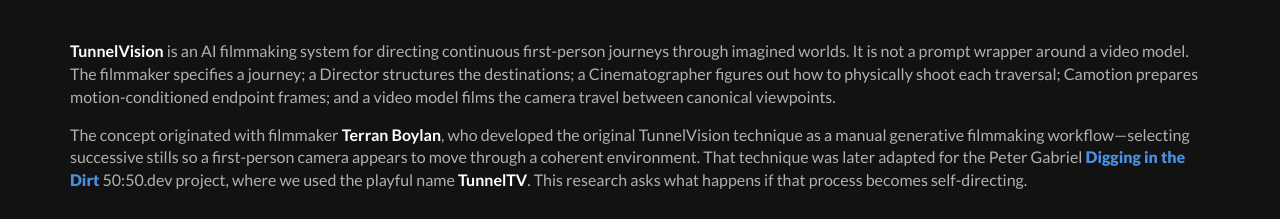
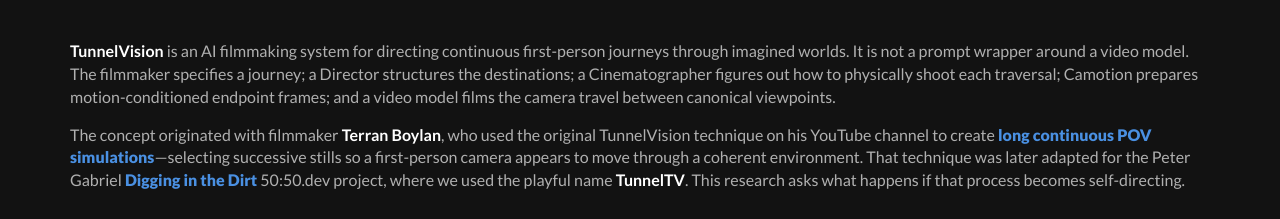
Before and after one commit to dandegeest/dandegeest.github.io, a website: page projects/tunnel-vision.html in a window 1280 px wide. Shown: the part 860-1079 px from the top of the page. Drawn offline with nearby package versions, Linux system fonts and the light colour scheme.

Commit message:
Credit Terran Boylan's YouTube TunnelVision work with channel and playlist links.

```diff
--- a/projects/tunnel-vision.html
+++ b/projects/tunnel-vision.html
@@ -83,7 +83,7 @@
                     </p>
 
                     <p>
-                        The concept originated with filmmaker <a href="https://www.youtube.com/playlist?list=PLFvZSyakEnVPu2B2KTGf1sKUwMExSl6kk" target="_blank"><strong>Terran Boylan</strong></a>, who developed the original TunnelVision technique as a manual generative filmmaking workflow—selecting successive stills so a first-person camera appears to move through a coherent environment. That technique was later adapted for the Peter Gabriel <a href="digging-in-the-dirt.html">Digging in the Dirt</a> 50:50.dev project, where we used the playful name <strong>TunnelTV</strong>. This research asks what happens if that process becomes self-directing.
+                        The concept originated with filmmaker <a href="https://www.youtube.com/@terranboylan" target="_blank"><strong>Terran Boylan</strong></a>, who used the original TunnelVision technique on his YouTube channel to create <a href="https://www.youtube.com/playlist?list=PLFvZSyakEnVPu2B2KTGf1sKUwMExSl6kk" target="_blank">long continuous POV simulations</a>—selecting successive stills so a first-person camera appears to move through a coherent environment. That technique was later adapted for the Peter Gabriel <a href="digging-in-the-dirt.html">Digging in the Dirt</a> 50:50.dev project, where we used the playful name <strong>TunnelTV</strong>. This research asks what happens if that process becomes self-directing.
                     </p>
 
                     <blockquote>
```
